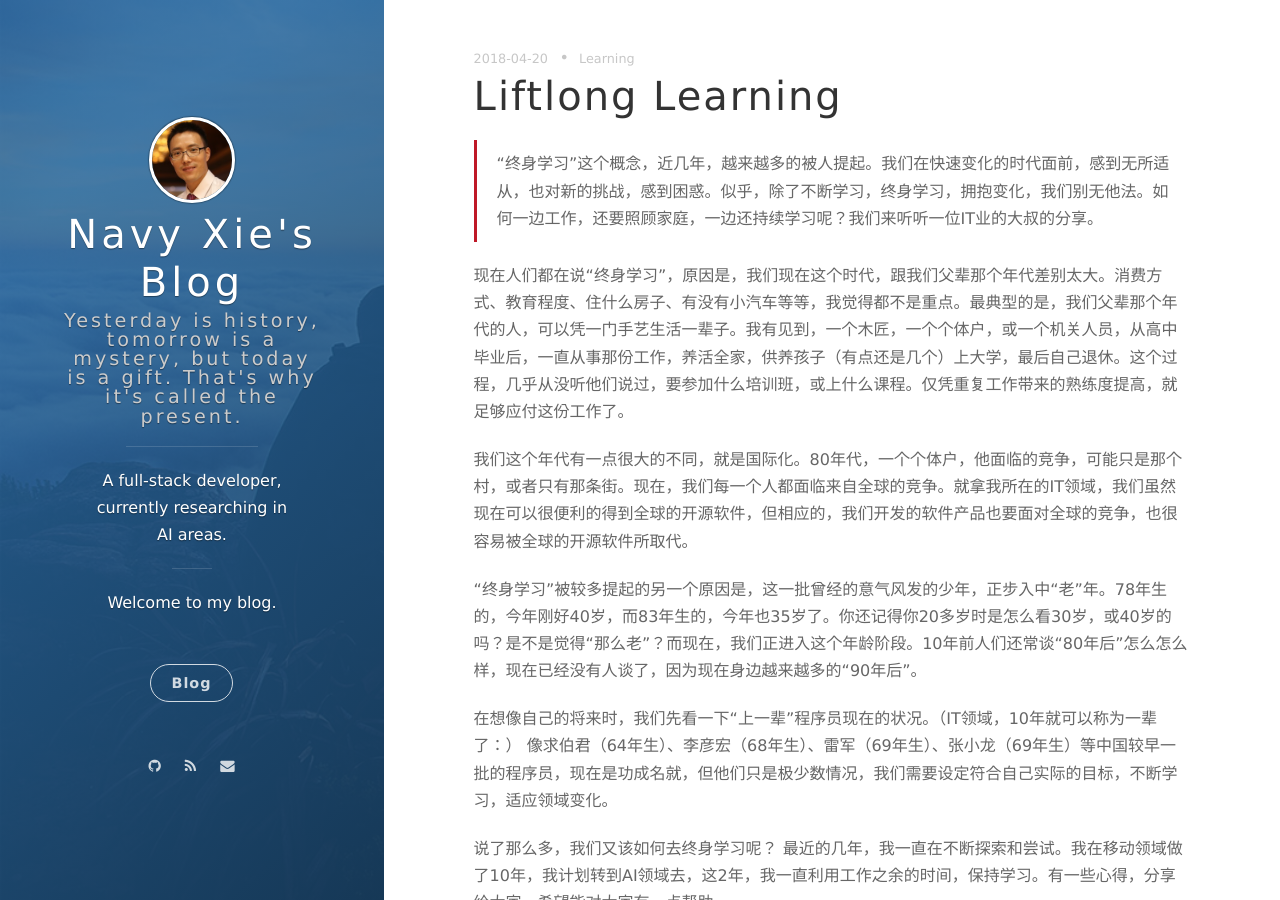
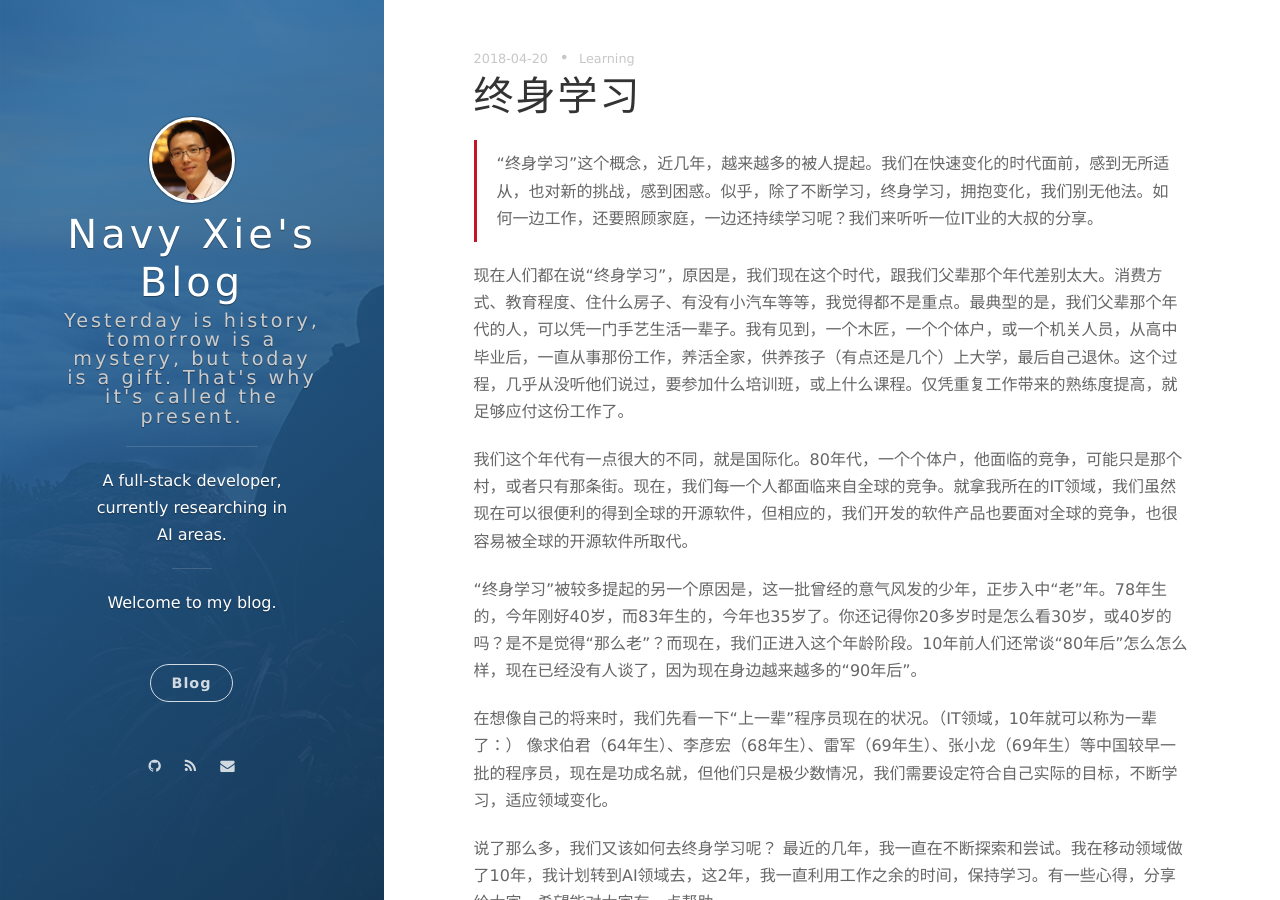
Before and after one commit to navy-xie/navy-xie.github.io, a Jekyll site: the page built from _posts/2018-04-20-lifelong-learning.md, in a window 1280 px wide and 900 px high. Built offline with Jekyll 4.4.1, drawn with Linux system fonts in a browser that asks for light colours; nearby versions of some CDN libraries; comment, search, counter and statistics services are not loaded.

Commit message:
Changed the title

```diff
--- a/_posts/2018-04-20-lifelong-learning.md
+++ b/_posts/2018-04-20-lifelong-learning.md
@@ -1,6 +1,6 @@
 ---
 layout: post
-title: Liftlong Learning
+title: 终身学习
 date: 2018-04-20 20:00:00
 tags: Learning
 ---
```
